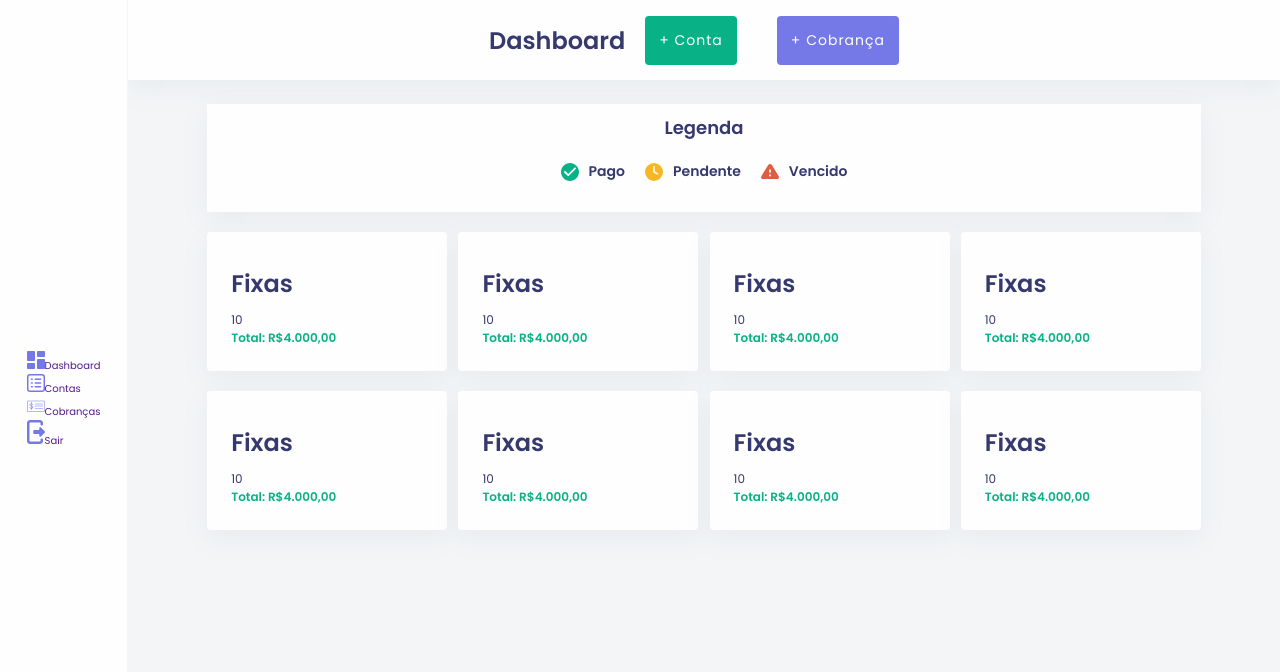
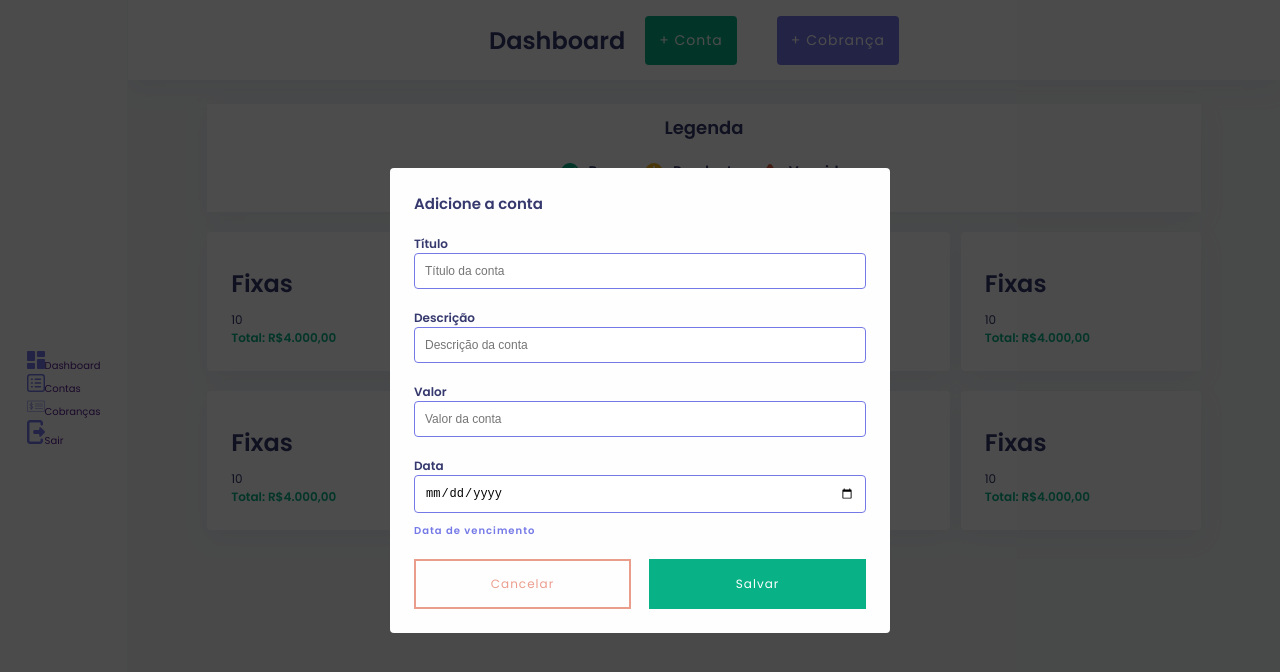
Before and after one commit to igorjeuhan/sgfinance, a website built with Vite: page index.html in a window 1280 px wide. Both pictures are taken after a click on the button "+ Conta". Built offline with nearby package versions, Linux system fonts and the light colour scheme.

Commit message:
create component modalDash

```diff
--- a/index.html
+++ b/index.html
@@ -9,5 +9,6 @@
   <body>
     <main id="root"></main>
     <script type="module" src="/main.js"></script>
+    <script src="src/js/modal.js"></script>
   </body>
 </html>
--- a/main.js
+++ b/main.js
@@ -4,6 +4,7 @@ import MenuDash from './src/components/MenuDash';
 import SectionColumn from './src/components/objects/SectionColumn';
 import SectionCards from './src/components/objects/SectionCards';
 import SubtitleDash from './src/components/SubtitleDash';
+import ModalDash from './src/components/ModalDash';
 
 //Importando o css do Settings
 import './src/css/generic/reset.css';
@@ -13,6 +14,7 @@ import './src/css/settings/colors.css';
 import './src/css/elements/base.css';
 import './src/css/elements/patternElements.css';
 import './src/css/elements/icons.css';
+import './src/css/elements/small.css';
 
 //Montando o layout principal
 const $root = document.querySelector('#root');
@@ -22,12 +24,16 @@ const $htmlSectionColumn = SectionColumn();
 const $htmlSubtitleDash = SubtitleDash();
 const $htmlSectionCards = SectionCards(4);
 
+const $htmlModalDash = ModalDash();
+
 $root.insertAdjacentHTML(
     "beforeend",
     `
         ${$htmlHeaderDash}
         ${$htmlMenuDash}
         ${$htmlSectionColumn}
+
+        ${$htmlModalDash}
     `
 );
 
--- /dev/null
+++ b/src/components/ModalDash/index.js
@@ -0,0 +1,38 @@
+//Importando o css
+import './style.css';
+
+//Componente
+const ModalDash = () => {
+    return `
+        <section class="modal-overlay-conta">
+            <div class="modal-content-conta">
+                <h2>Adicione a conta</h2>
+                <form action="#">
+                    <div class="input-group">
+                        <label for="titulo">Título</label>
+                        <input type="text" name="titulo" id="titulo" placeholder="Título da conta">
+                    </div>
+                    <div class="input-group">
+                        <label for="description">Descrição</label>
+                        <input type="text" name="description" id="description" placeholder="Descrição da conta">
+                    </div>
+                    <div class="input-group">
+                        <label for="value">Valor</label>
+                        <input type="number" name="value" id="value" placeholder="Valor da conta">
+                    </div>
+                    <div class="input-group">
+                        <label for="Data">Data</label>
+                        <input type="date" name="data-venc" id="data">
+                        <small>Data de vencimento</small>
+                    </div>
+                    <div class="input-group actions">
+                        <a href="#" onclick="ModalConta.close()" class="btn_modal cancelar">Cancelar</a>
+                        <button class="btn_modal salvar">Salvar</button>
+                    </div>
+                </form>
+            </div>
+        </section>
+    `;
+}
+
+export default ModalDash;
--- /dev/null
+++ b/src/components/ModalDash/style.css
@@ -0,0 +1,76 @@
+/* ======== Modal ======== */
+.modal-overlay-conta {
+    display: flex;
+    align-items: center;
+    justify-content: center;
+    height: 100%;
+    width: 100%;
+    background: rgba(0, 0, 0, 0.7);
+    position: fixed;
+    top: 0;
+    opacity: 0;
+    visibility: hidden;
+    transition: .1s ease-in;
+    z-index: 999;
+}
+
+.modal-overlay-conta.active-conta {
+    opacity: 1;
+    visibility: visible;
+}
+
+.modal-content-conta {
+    width: 500px;
+    padding: 2.4rem;
+    background: var(--white);
+}
+
+.input-group {
+    display: flex;
+    flex-direction: column;
+    align-items: left;
+    justify-content: space-evenly;
+    margin-top: 2rem;
+}
+
+label {
+    font-weight: bold;
+    font-size: 1.2rem;
+}
+
+input {
+    font-size: 1.2rem;
+    padding: 1rem;
+    border: 1px solid var(--purple);
+}
+
+
+.input-group.actions {
+    display: flex;
+    flex-direction: row;
+    align-items: center;
+    justify-content: space-between;
+}
+
+.btn_modal {
+    width: 48%;
+    height: 50px;
+    font-family: 'Poppins', sans-serif;
+    font-size: 1.2rem;
+    letter-spacing: 1px;
+    cursor: pointer;
+}
+
+.cancelar {
+    display: flex;
+    align-items: center;
+    justify-content: center;
+    border: 2px solid var(--red);
+    color: var(--red);
+    opacity: 0.6;
+}
+
+.salvar {
+    background: var(--green);
+    color: var(--white);
+}
--- /dev/null
+++ b/src/css/elements/small.css
@@ -0,0 +1,7 @@
+small {
+    margin-top: 1rem;
+    font-size: 1rem;
+    font-weight: bold;
+    color: var(--purple);
+    letter-spacing: 1px;
+}
```
Also changed, not shown: src/css/main.css (+0 -85 lines).
